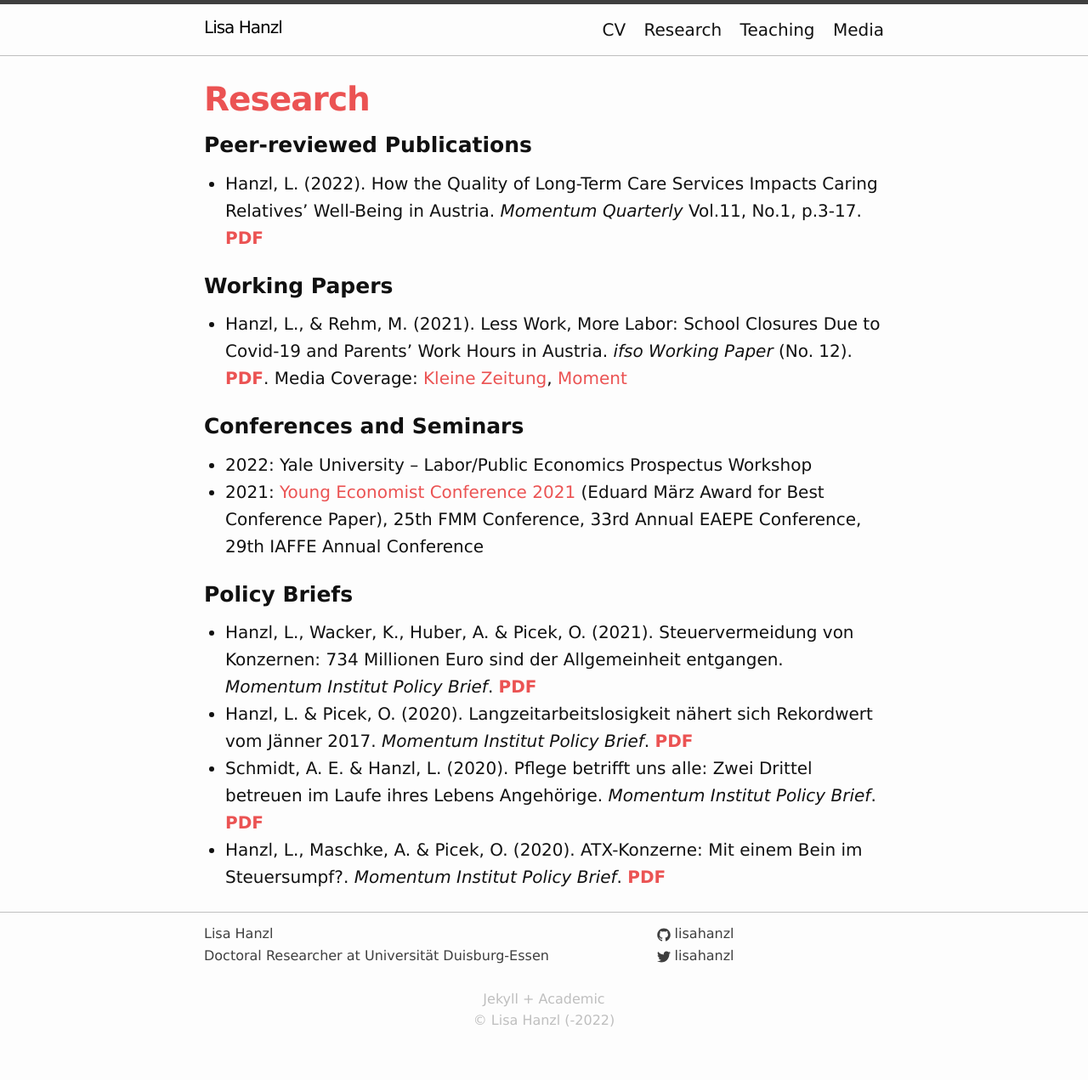
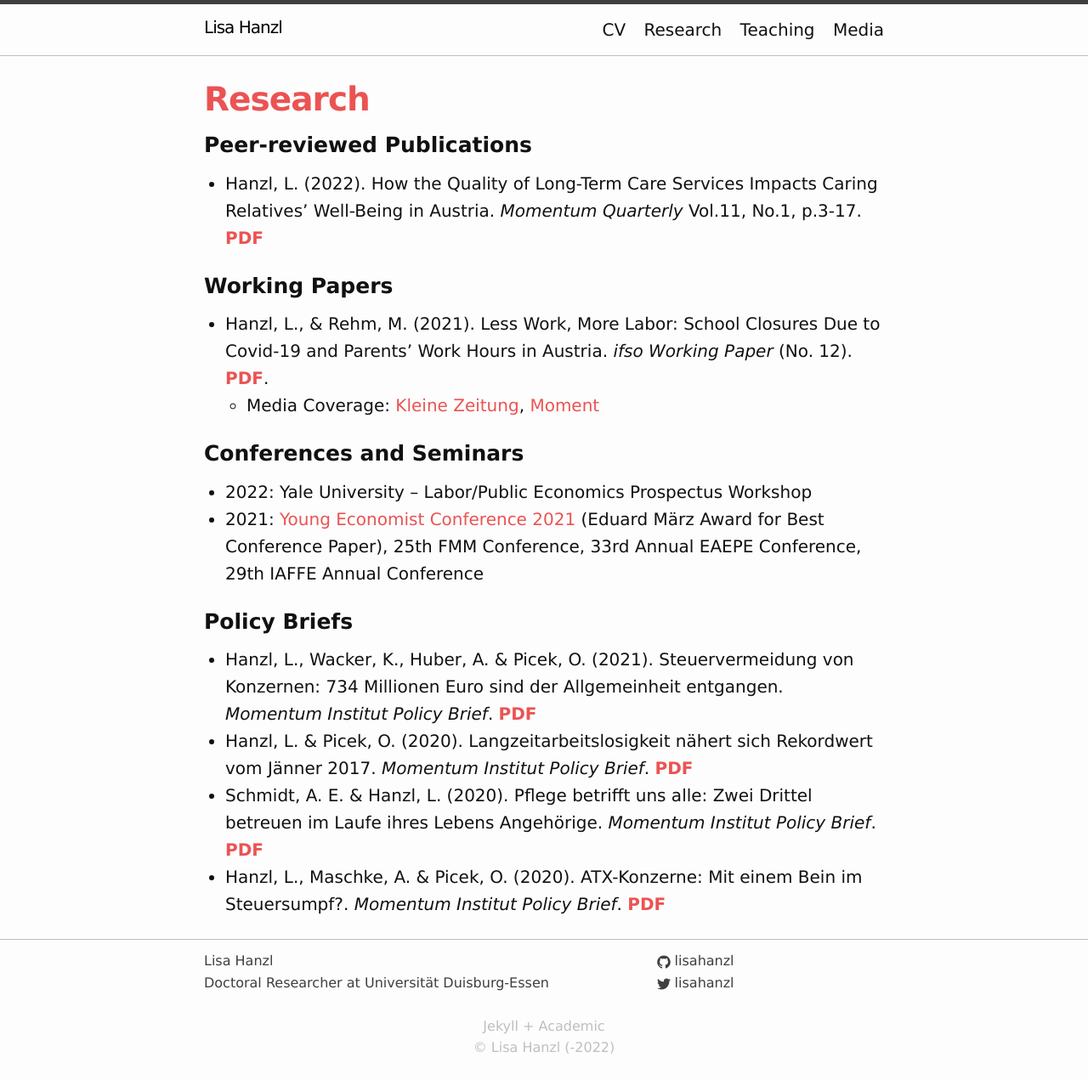
Before and after one commit to lisahanzl/lisahanzl.github.io, a Jekyll site: the page built from 01_research.md, in a window 1280 px wide. Shown: the whole page at 85% size. Built offline with Jekyll 4.4.1, drawn with Linux system fonts in a browser that asks for light colours; before the commit the page ends 1239 px from its top, so only the background shows below that.

```diff
--- a/01_research.md
+++ b/01_research.md
@@ -13,7 +13,8 @@ permalink: /research/
 
 ### Working Papers
 <p> </p>
-- Hanzl, L., & Rehm, M. (2021). Less Work, More Labor: School Closures Due to Covid-19 and Parents' Work Hours in Austria. *ifso Working Paper* (No. 12). [**PDF**](https://www.uni-due.de/imperia/md/content/soziooekonomie/ifsowp12_hanzlrehm2021.pdf){:target="_blank"}. Media Coverage: [Kleine Zeitung](https://www.kleinezeitung.at/politik/5981546/Frauen-unter-Druck_Folgen-der-Pandemie_Nur-Frauen-reduzierten){:target="_blank"}, [Moment](https://www.moment.at/story/schulschließungen-pandemie-arbeit){:target="_blank"}
+- Hanzl, L., & Rehm, M. (2021). Less Work, More Labor: School Closures Due to Covid-19 and Parents' Work Hours in Austria. *ifso Working Paper* (No. 12). [**PDF**](https://www.uni-due.de/imperia/md/content/soziooekonomie/ifsowp12_hanzlrehm2021.pdf){:target="_blank"}.
+  - Media Coverage: [Kleine Zeitung](https://www.kleinezeitung.at/politik/5981546/Frauen-unter-Druck_Folgen-der-Pandemie_Nur-Frauen-reduzierten){:target="_blank"}, [Moment](https://www.moment.at/story/schulschließungen-pandemie-arbeit){:target="_blank"}
 <p> </p>
 
 ### Conferences and Seminars
```
